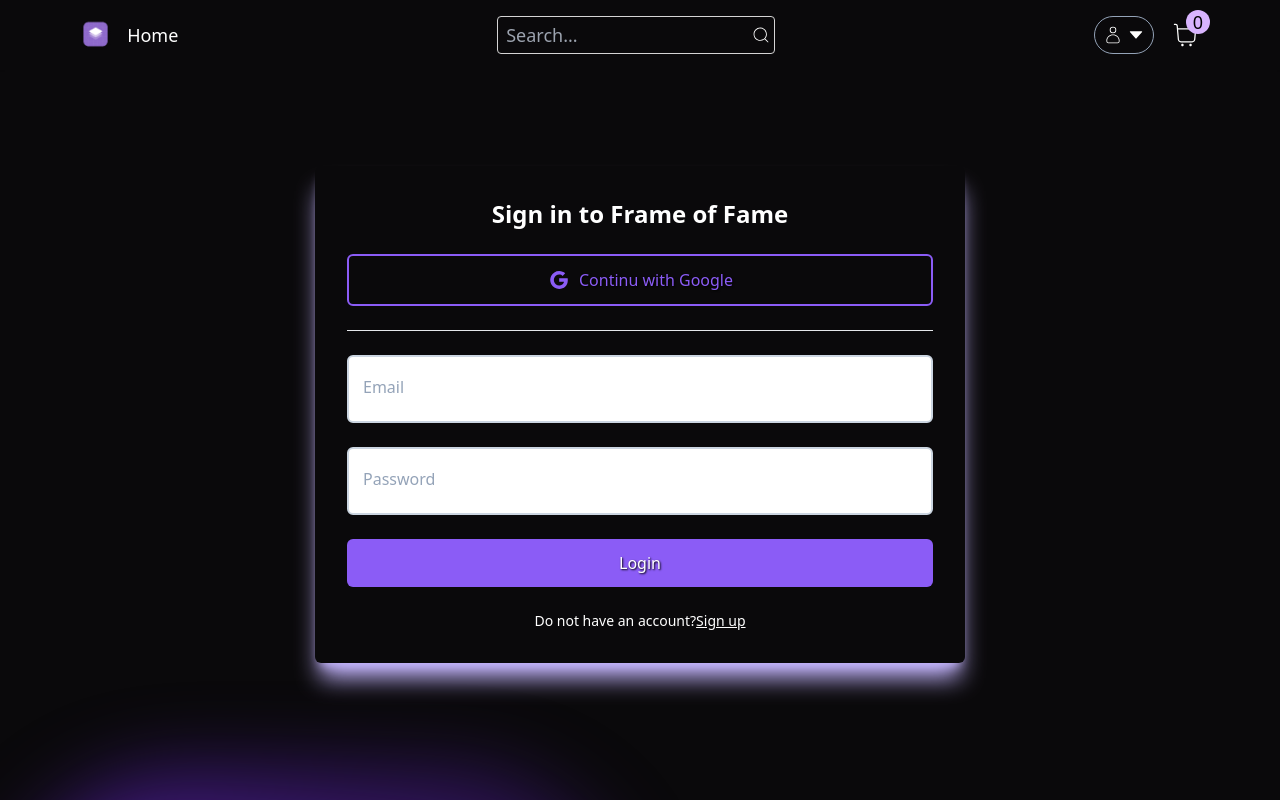
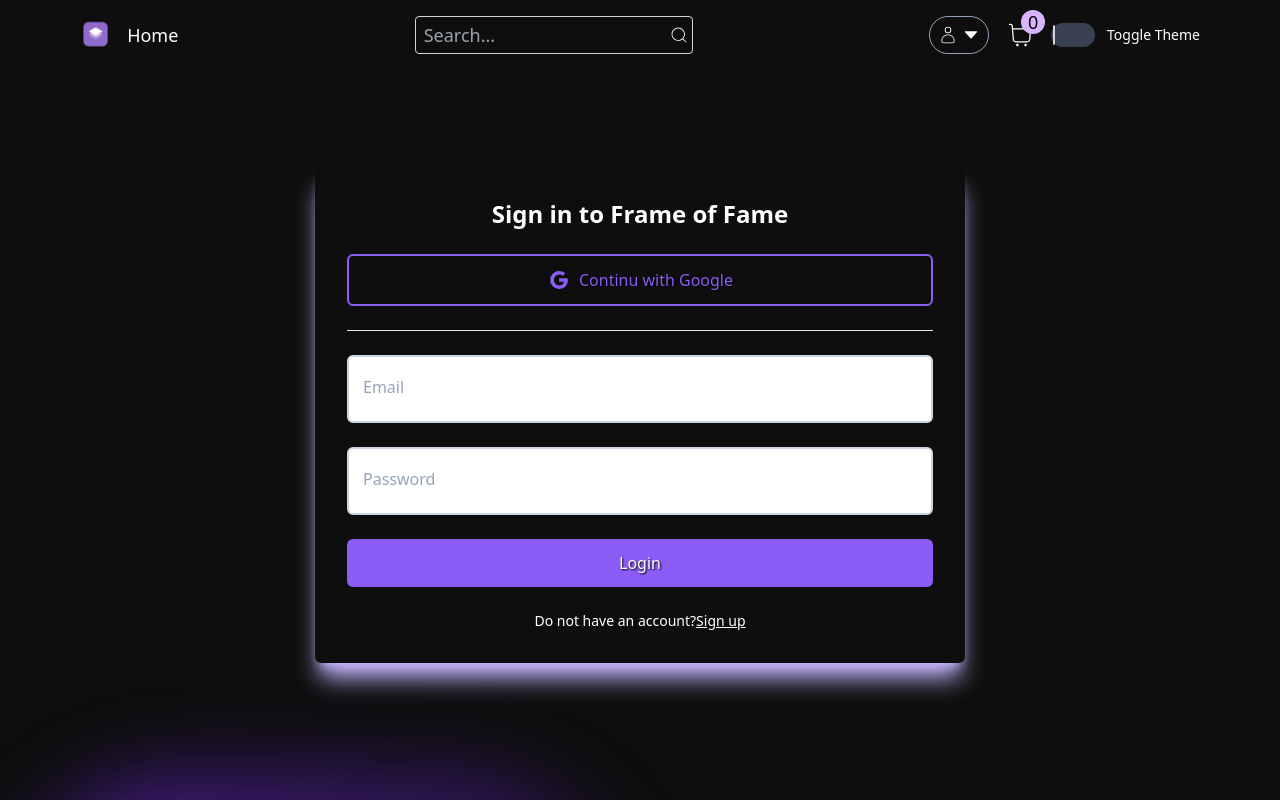
Before and after one commit to noakrispin/A13, a Next.js app: page /login in a window 1280 px wide. Shown: the top 800 px of the page. Built offline with nearby package versions, Linux system fonts and the light colour scheme; no server answers.

Commit message:
fix home page

```diff
--- /dev/null
+++ b/app/ThemeContext.tsx
@@ -0,0 +1,27 @@
+'use client';
+import React, { ReactNode, createContext, useContext, useState } from "react";
+
+export const ThemeContext = createContext({}); // Provide an empty object as default value
+
+export const useTheme = () => useContext(ThemeContext);
+
+interface ThemeProviderProps {
+    children: ReactNode; // Define children prop as ReactNode type
+  }
+
+export const ThemeProvider = ({ children}: ThemeProviderProps) => {
+  const [theme, setTheme] = useState("dark");
+
+  const toggleTheme = () => {
+    const nextTheme = theme === "dark" ? "light" : "dark";
+    setTheme(nextTheme);
+  };
+
+  return (
+    <ThemeContext.Provider value={{ theme, toggleTheme }}>
+      {children} {/* Explicitly define the type of the children prop */}
+    </ThemeContext.Provider>
+  );
+};
+
+export const useAppTheme = () => useContext(ThemeContext);
--- /dev/null
+++ b/app/components/ThemeBtn.tsx
@@ -0,0 +1,33 @@
+'use client';
+import { FiMoon, FiSun } from 'react-icons/fi';
+
+function ThemeBtn() {
+
+
+    const onChangeBtn = () => {}
+    return (
+        <label className='relative inline-flex items-center'>
+            <input
+            type='checkbox'
+            value=""
+            className='sr-only peer'
+            onChange={onChangeBtn}
+            />
+            <div className="w-11 h-6 bg-gray-200
+            peer-focus:outline-none peer-focus:ring-4
+            peer-focus:ring-blue-300
+            dark:peer-focus:ring-blue-800 rounded-full peer
+            dark:bg-gray-700
+            peer-checked:after:border-white after:content-['']
+            after:absolute after:top-[2px] after:left-[2px]
+             after:bg-white after:border-gray-300 after:border
+            after:rounded-full after:h-5 *:after-w-5 after-transition-all
+            dark:border-gray-600 peer-checked:bg-blue-600">
+            </div>
+            <span className='ml-3 text-sm font-medium'>Toggle Theme</span>
+
+        </label>
+    )
+    }
+
+export default ThemeBtn
--- a/app/components/nav/Categories.tsx
+++ b/app/components/nav/Categories.tsx
@@ -1,38 +1,38 @@
 'use client';
-
-import Container from '../Container'
+import React from 'react';
+import Container from '../Container';
 import { categories } from '@/Utils/categories';
-import Category from './Category'
-import { usePathname, useSearchParams } from 'next/navigation'
+import Category from './Category';
+import { usePathname, useSearchParams } from 'next/navigation';
 
 const Categories = () => {
+    const params = useSearchParams();
+    const category = params?.get('category');
+    const pathname = usePathname();
 
-    const params=useSearchParams();
-    const category = params?.get('category');
-    const pathname= usePathname();
-
-    const isMainPage = pathname =='/'
-    if(!isMainPage){
-        return null
+    const isMainPage = pathname === '/';
+    if (!isMainPage) {
+        return null;
     }
 
     return (
         <div>
             <Container>
                 <div className='pt-4 flex flex-row items-center justify-between overflow-x-auto'>
-                {categories.map((item)=>(
+                    {/* Render each category as a Category component */}
+                    {categories.map((item) => (
                         <Category
                             key={item.label}
                             label={item.label}
                             Icon={item.icon}
-                        selected={category == item.label || (category== null && item.label =='All')}
+                            selected={category === item.label || (category == null && item.label === 'All')}
+                            // Ensure no accidental 'dataSlot' prop passed here
                         />
                     ))}
-
                 </div>
             </Container>
         </div>
-  )
+    );
 };
 
 export default Categories;
--- a/app/components/nav/Category.tsx
+++ b/app/components/nav/Category.tsx
@@ -1,61 +1,57 @@
-'use client';
-
+import { IconType } from 'react-icons';
+import { useCallback } from 'react';
 import { useRouter, useSearchParams } from 'next/navigation';
 import queryString from 'query-string';
-import { useCallback } from 'react';
-import { IconType } from 'react-icons';
 
-interface CategoryProps{
+interface CategoryProps {
     label: string;
     Icon: IconType;
-    selected?: boolean
+    selected?: boolean;
 }
 
-const Category: React.FC<CategoryProps> = ({label,Icon:Icon,selected}) => {
+const Category: React.FC<CategoryProps> = ({ label, Icon, selected }) => {
+    const router = useRouter();
+    const params = useSearchParams();
 
-    const router = useRouter();
-    const params= useSearchParams();
+    const handleClick = useCallback(() => {
+        if (label === 'All') {
+            router.push('/');
+        } else {
+            let currentQuery = {};
 
-    const handleClick= useCallback(()=>{
-        if(label == 'All'){
-            router.push('/')
-        }else{
-            let currentQuery={};
-
-            if(params){
-                currentQuery = queryString.parse(params.toString())
+            if (params) {
+                currentQuery = queryString.parse(params.toString());
             }
 
-            const updatedQuery:any = {
+            const updatedQuery: any = {
                 ...currentQuery,
-                category: label
-            }
+                category: label,
+            };
 
-            const url= queryString.stringifyUrl(
+            const url = queryString.stringifyUrl(
                 {
                     url: '/',
-                    query: updatedQuery
+                    query: updatedQuery,
                 },
                 {
-                    skipNull: true
+                    skipNull: true,
                 }
-            )
+            );
 
-            router.push(url)
+            router.push(url);
         }
-
-    },[label, params,router])
+    }, [label, params, router]);
 
     return (
         <div onClick={handleClick} className={`flex items-center
         justify-center text-center gap-1 p-2 border-b-2
-    hover: text-violet-500 transition cursor-pointer
+        hover:text-violet-500 transition cursor-pointer
         ${selected ? 'border-b-violet-500 text-violet-500 pointer-events-auto' : 'border-transparent text-violet-200'}
         `}>
-        <Icon size={20}/>
+            <Icon size={20} /> {/* Render the icon */}
             <div className='font-medium text-sm'>{label}</div>
         </div>
-  )
-}
+    );
+};
 
 export default Category;
--- a/app/components/nav/Navbar.tsx
+++ b/app/components/nav/Navbar.tsx
@@ -7,6 +7,7 @@
 import getCurrentUser from "@/actions/getCurrentUser";
 import SearchInput from "./SearchInput";
 import Categories from "./Categories";
+import ThemeBtn from "../ThemeBtn";
 
 const Navbar = async () => {
 
@@ -40,12 +41,11 @@
               <CartCount/>
               {/* Badge */}
             </div>
+            <ThemeBtn/>
           </div>
         </div>
       </Container>
-      <div>
-          <Categories/>
-        </div>
+      <Categories/>
     </div>
 
   );
--- a/app/globals.css
+++ b/app/globals.css
@@ -4,16 +4,22 @@
 
 @import url('https://fonts.googleapis.com/css2?family=Inter:wght@100..900&display=swap');
 
+/* styles.css */
 body {
-  color: white; /* Set default text color to white */
-  background-color: #0A090B; /* Set default background color to black */
-  /* font-family: 'Inter', sans-serif; */
+  background-color: var(--bg-color);
+  color: var(--text-color);
 }
 
-/* Change text color to black when background color is white */
-body.white-background {
-  color: black;
+.dark {
+  --bg-color: #0e0e0e;
+  --text-color: #fff;
 }
+
+.light {
+  --bg-color: #fff;
+  --text-color: #333;
+}
+
 
 .red-heart {
   color: red;
--- a/app/layout.tsx
+++ b/app/layout.tsx
@@ -25,7 +25,7 @@
 
   return (
     <html lang="en">
-      <body >
+      <body className='dark'>
         <Toaster toastOptions={{
           style: {
             background: 'rgb(51 65 85)',
--- a/next.config.js
+++ b/next.config.js
@@ -9,7 +9,8 @@
             { protocol: 'https', hostname: 'firebasestorage.googleapis.com' },
             { protocol: 'https', hostname: 'googleusercontent.com' }
         ]
-    }
+    },
+
 };
 
 module.exports = nextConfig;
--- a/tailwind.config.js
+++ b/tailwind.config.js
@@ -1,4 +1,5 @@
 module.exports = {
+  darkMode: 'class',
   content: [
     './pages/**/*.{js,ts,jsx,tsx,mdx}',
     './components/**/*.{js,ts,jsx,tsx,mdx}',
```
Also changed, not shown: app/page.tsx (+0 -28 lines), app/components/nav/BackDrop.tsx (indentation only), 1 other file (tests, documents, lock files or other folders). Lines whose indentation alone changed are shown as unchanged.
